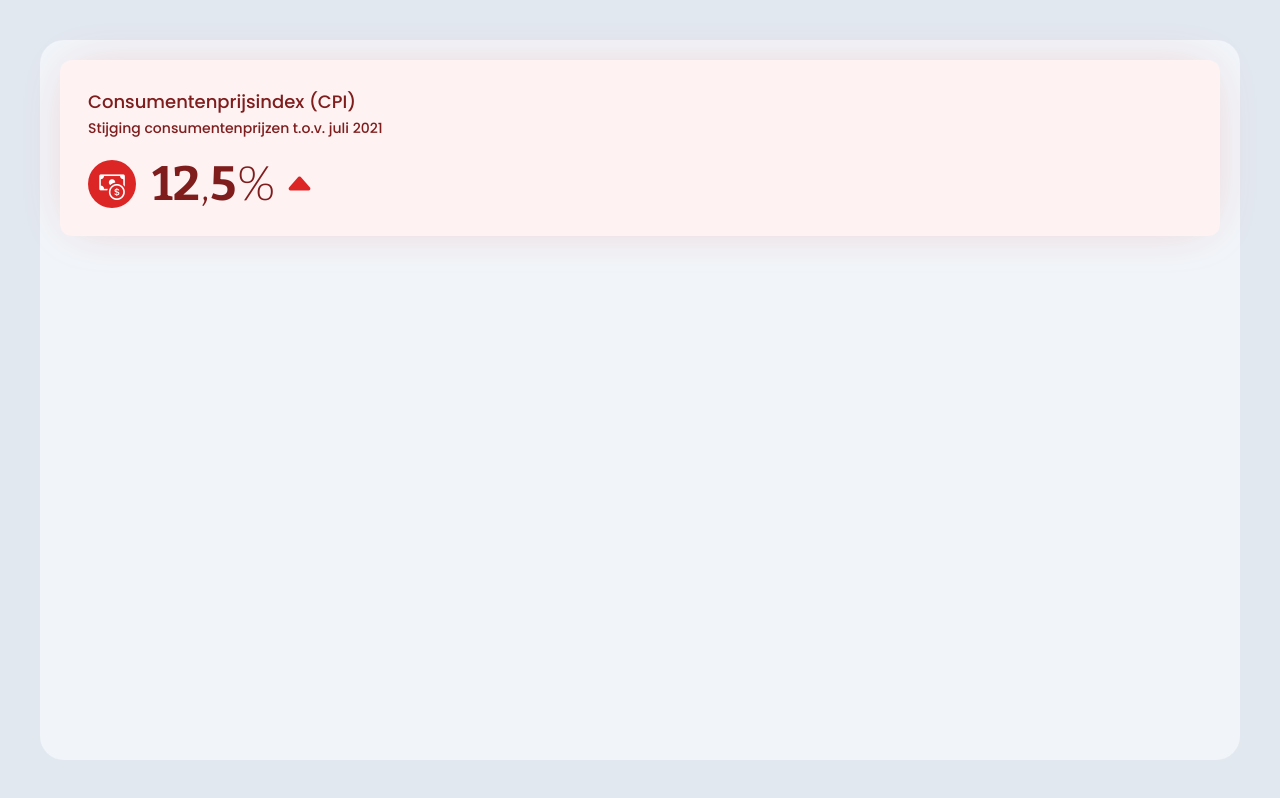
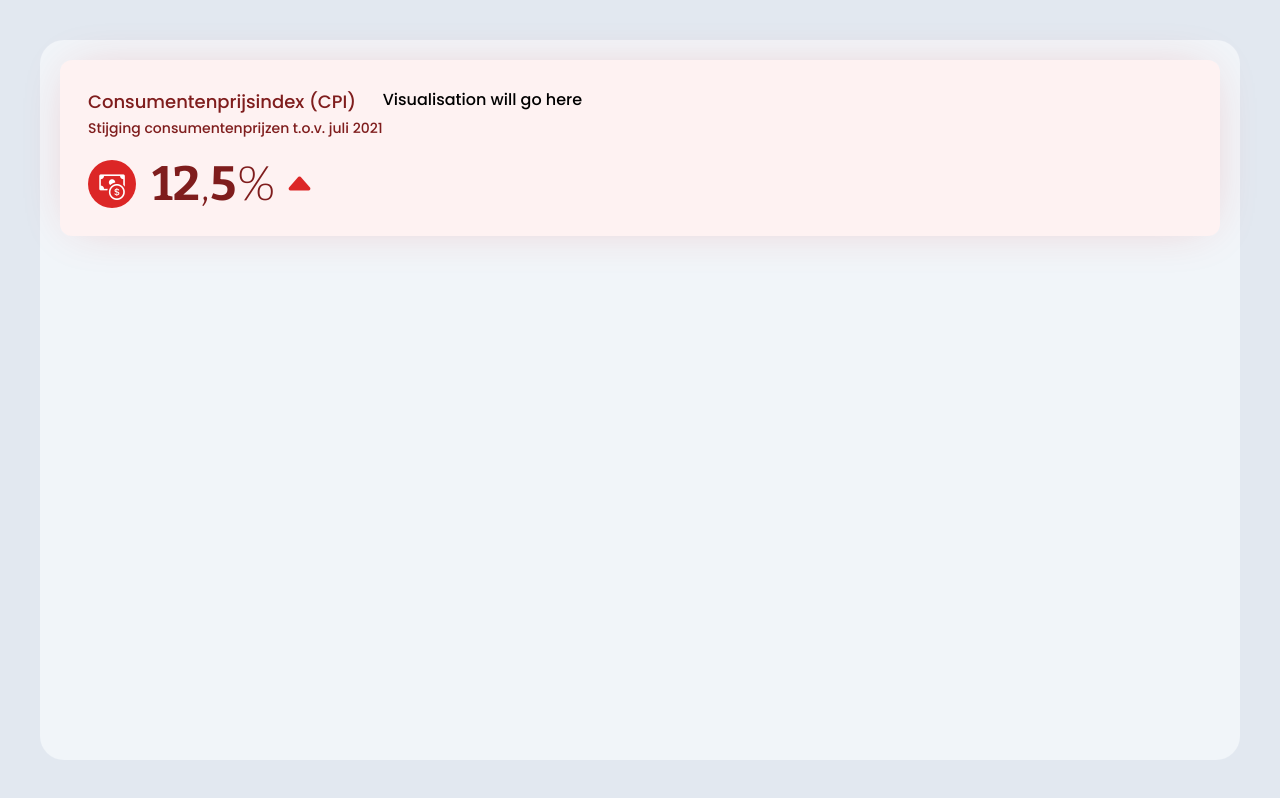
Before and after one commit to RalphvK/inflatie-dashboard, a Vue app: page / in a window 1280 px wide. Built offline with nearby package versions, Linux system fonts and the light colour scheme.

Commit message:
split cpi widget in columns

```diff
--- a/src/components/widgets/CpiWidget.vue
+++ b/src/components/widgets/CpiWidget.vue
@@ -1,5 +1,9 @@
 <template>
   <dashboard-card color="red">
+    <div class="flex flex-col sm:flex-row">
+
+      <!-- left column -->
+      <div class="col">
         <widget-title color="red">
           <template #default>
           Consumentenprijsindex (CPI)
@@ -16,6 +20,14 @@
           color="red"
         >
         </widget-measure>
+      </div>
+
+      <!-- right column -->
+      <div class="col">
+        Visualisation will go here
+      </div>
+
+    </div>
   </dashboard-card>
 </template>
 
```
Lines whose indentation alone changed are shown as unchanged.
